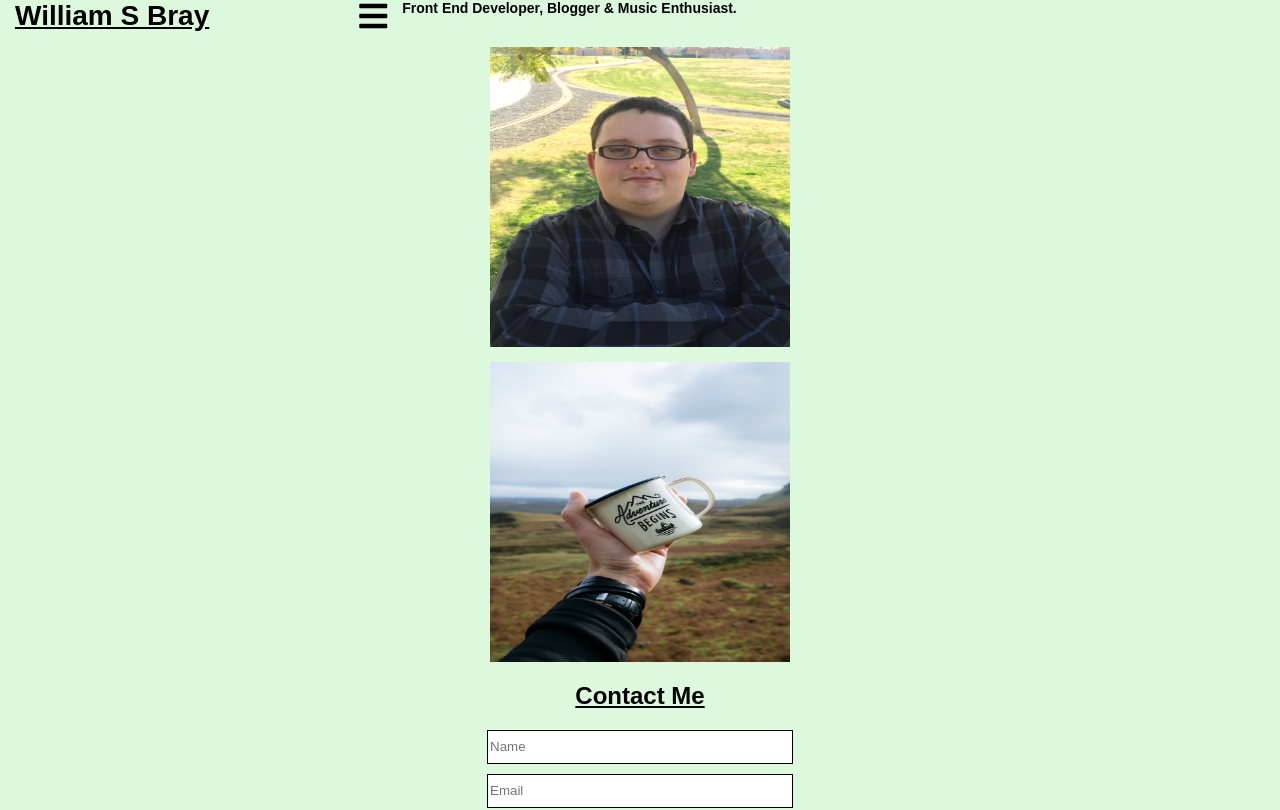
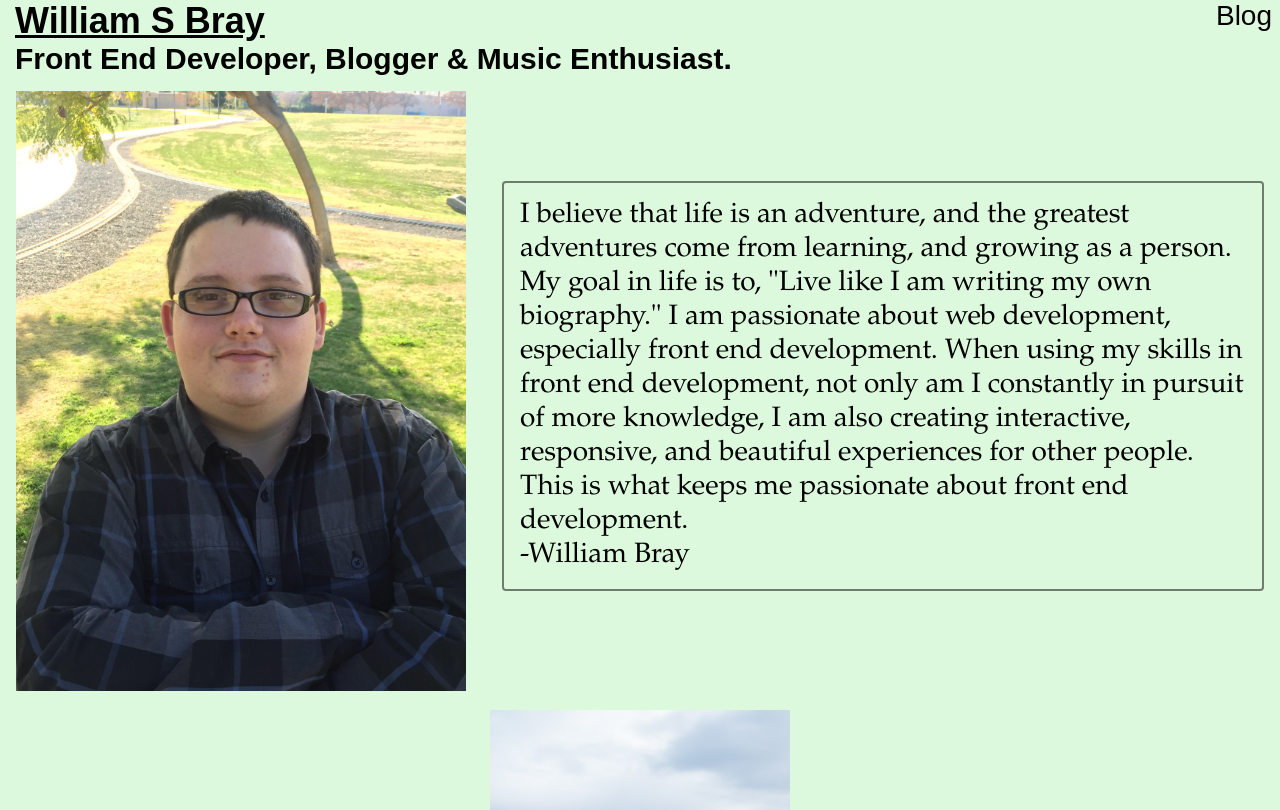
Before and after one commit to wbray93/portfolioreactrebuild, a React (Create React App) app: page / in a window 1280 px wide. Shown: the top 810 px of the page. Built offline with nearby package versions, Linux system fonts and the light colour scheme.

Commit message:
Fixed responsive design. Added description and fixed header. Added Projects component

```diff
--- a/src/App.js
+++ b/src/App.js
@@ -1,6 +1,7 @@
 import React from "react";
 import { BrowserRouter as Router, Route } from "react-router-dom";
 import Home from "./pages/home";
+import Projects from "./pages/projects";
 import Header from "./components/header";
 import "@fortawesome/fontawesome-free/css/all.css";
 
@@ -9,6 +10,7 @@ const App = () => (
     <div>
       <Header />
       <Route exact path="/" component={Home} />
+      <Route exact path="/projects" component={Projects} />
     </div>
   </Router>
 );
--- a/src/components/form/index.jsx
+++ b/src/components/form/index.jsx
@@ -29,7 +29,8 @@ class Form extends React.Component {
           <textarea
             className="question-box-size"
             placeholder="Type your inquiry here."
-            name="question"
+            name="question-box-size"
+            type="text"
           />
           <input type="submit" value="Send" />
         </form>
--- a/src/components/header/index.jsx
+++ b/src/components/header/index.jsx
@@ -1,18 +1,44 @@
 import * as React from "react";
+import { Link } from "react-router-dom";
 
 class Header extends React.Component {
+  state = {
+    isDropdownOpen: false
+  };
+
+  toggleDropdown = () => {
+    this.setState({
+      isDropdownOpen: !this.state.isDropdownOpen
+    });
+  };
+
   render() {
     return (
+      <div>
         <div className="header-style">
+          <div>
             <h1 className="name-size">
               <strong>
                 <u>William S Bray</u>
               </strong>
             </h1>
-        <i class="fas fa-bars" />
             <h5 className="heading-size">
               <strong>Front End Developer, Blogger & Music Enthusiast.</strong>
             </h5>
+          </div>
+          <div className="mobile-only">
+            <i onClick={this.toggleDropdown} className="fas fa-bars" />
+          </div>
+          <div className="desktop-only link-style">
+            <Link to="/blog">Blog</Link>
+          </div>
+        </div>
+        {this.state.isDropdownOpen && (
+          <div id="dropdown">
+            <Link to="/">Home</Link>
+            <Link to="/projects">Project Page</Link>
+          </div>
+        )}
       </div>
     );
   }
--- /dev/null
+++ b/src/components/paragraph/index.jsx
@@ -0,0 +1,7 @@
+import * as React from "react";
+
+const Paragraph = ({ children, className }) => (
+  <p className={className}>{children}</p>
+);
+
+export default Paragraph;
--- a/src/components/professionalimage/index.jsx
+++ b/src/components/professionalimage/index.jsx
@@ -5,10 +5,9 @@ class Professionalimage extends React.Component {
     return (
       <div className="professional-image">
         <img
+          className="img-responsive"
           src={"/images/portfolioimageone.jpg"}
           alt="William Bray"
-          width="300"
-          height="300"
         />
       </div>
     );
--- /dev/null
+++ b/src/components/projects/index.jsx
@@ -0,0 +1,5 @@
+import * as React from "react";
+
+const Projects = () => <div className="project-section" />;
+
+export default Projects;
--- a/src/index.css
+++ b/src/index.css
@@ -12,7 +12,7 @@ h5 {
 
 .header-style {
   display: flex;
-  flex-wrap: wrap;
+  justify-content: space-between;
 }
 
 .heading-size {
@@ -25,15 +25,14 @@ h5 {
   margin-left: 15px;
 }
 
-.fa-bars:before{
+.fa-bars:before {
   font-size: xx-large;
-  margin-left: 150px;
+  padding: 8px;
 }
 
 .professional-image {
-  display: flex;
-  justify-content: center;
   margin-top: 15px;
+  max-width: 300px;
 }
 
 .social-media {
@@ -84,3 +83,86 @@ h5 {
   justify-content: center;
   margin-top: 15px;
 }
+
+#dropdown {
+  right: 0;
+  left: 0;
+  background-color: rgb(221, 249, 221);
+  padding: 10px;
+  position: absolute;
+  border: 2px solid lightcoral;
+}
+
+#dropdown>a {
+  display: block;
+}
+
+.desktop-only {
+  display: none;
+}
+
+.home-page-description {
+  display: flex;
+  justify-content: center;
+  align-items: center;
+  padding-left: 16px;
+  padding-right: 16px;
+}
+
+.img-responsive {
+  width: 100%;
+  height: auto;
+}
+
+.professional-description {
+  margin-left: 36px;
+  padding: 16px;
+  font-family: "Palatino Linotype", Palatino, Palladio, "URW Palladio L", "Book Antiqua", Baskerville, "Bookman Old Style", "Bitstream Charter", "Nimbus Roman No9 L", Garamond, "Apple Garamond", "ITC Garamond Narrow", "New Century Schoolbook", "Century Schoolbook", "Century Schoolbook L", Georgia, serif;
+  font-size: 28px;
+  border: 2px solid rgba(0, 0, 0, .5);
+  border-radius: 4px;
+}
+
+/* Small devices (landscape phones, 576px and up) */
+
+@media (min-width: 576px) {}
+
+/* Medium devices (tablets, 768px and up) */
+
+@media (min-width: 768px) {}
+
+/* Large devices (desktops, 992px and up) */
+
+@media (min-width: 992px) {
+  .mobile-only {
+    display: none;
+  }
+  .desktop-only {
+    display: block;
+  }
+  .professional-image {
+    max-width: 450px;
+    min-width: 450px;
+  }
+  .name-size {
+    font-size: 36px;
+  }
+  .heading-size {
+    font-size: 30px;
+  }
+  .link-style>a {
+    padding: 8px;
+    font-size: 28px;
+    color: black;
+    text-decoration: none;
+    transition: color 500ms linear;
+  }
+  .link-style>a:hover {
+    color: red;
+    transition: color 500ms linear;
+  }
+}
+
+/* Extra large devices (large desktops, 1200px and up) */
+
+@media (min-width: 1200px) {}
--- a/src/pages/home/index.jsx
+++ b/src/pages/home/index.jsx
@@ -4,11 +4,26 @@ import "../../components/professionalimage";
 import Form from "../../components/form";
 import Social from "../../components/social media";
 import Professionalimage from "../../components/professionalimage";
-import Skills from "../../components/skills"
+import Skills from "../../components/skills";
+import Paragraph from "../../components/paragraph";
 
 const Home = () => (
   <div className="home">
-    <Professionalimage />
+    <div className="home-page-description">
+      <Professionalimage />
+      <Paragraph className="desktop-only professional-description">
+        I believe that life is an adventure, and the greatest adventures come
+        from learning, and growing as a person. My goal in life is to, "Live
+        like I am writing my own biography." I am passionate about web
+        development, especially front end development. When using my skills in
+        front end development, not only am I constantly in pursuit of more
+        knowledge, I am also creating interactive, responsive, and beautiful
+        experiences for other people. This is what keeps me passionate about
+        front end development.
+        <br />
+        -William Bray
+      </Paragraph>
+    </div>
     <Skills />
     <Form />
     <Social />
--- /dev/null
+++ b/src/pages/projects/index.jsx
@@ -0,0 +1,5 @@
+import * as React from "react";
+
+const Projects = () => <div className="projects" />;
+
+export default Projects;
```
Lines whose indentation alone changed are shown as unchanged.
